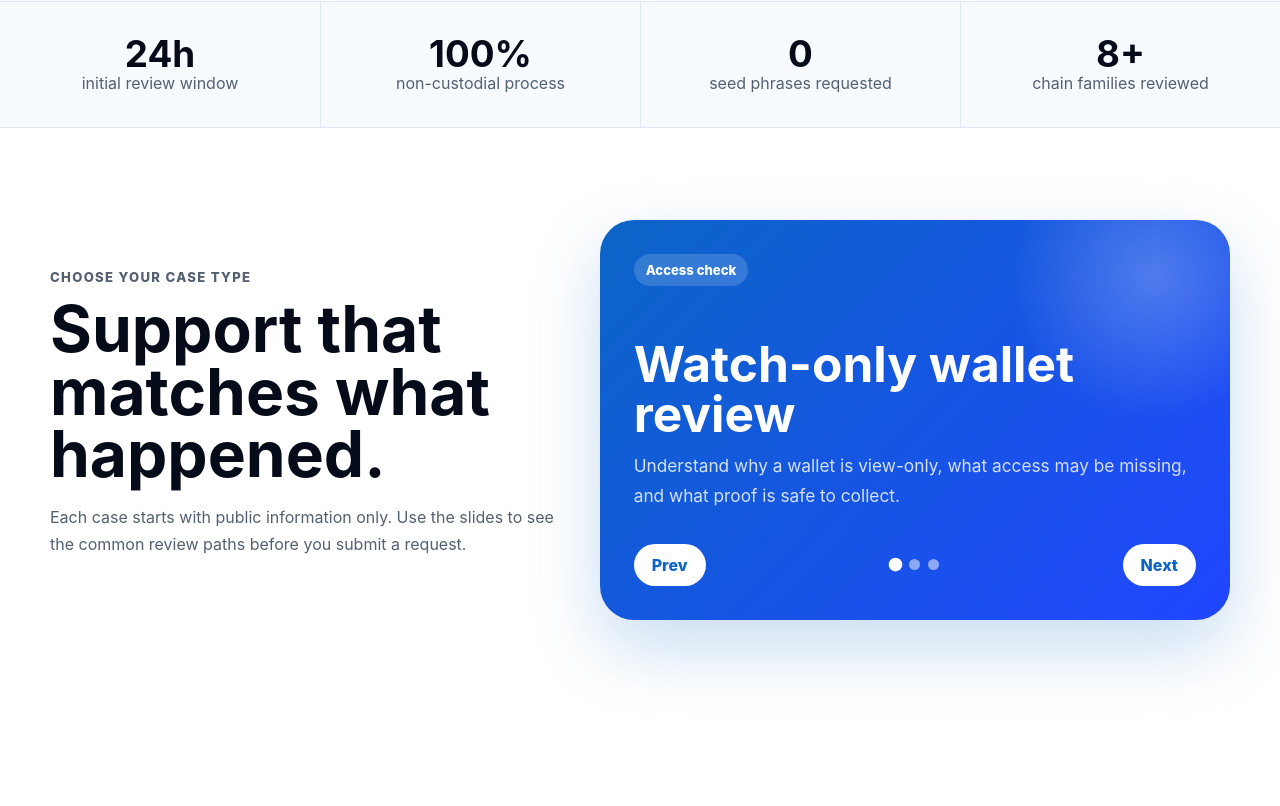
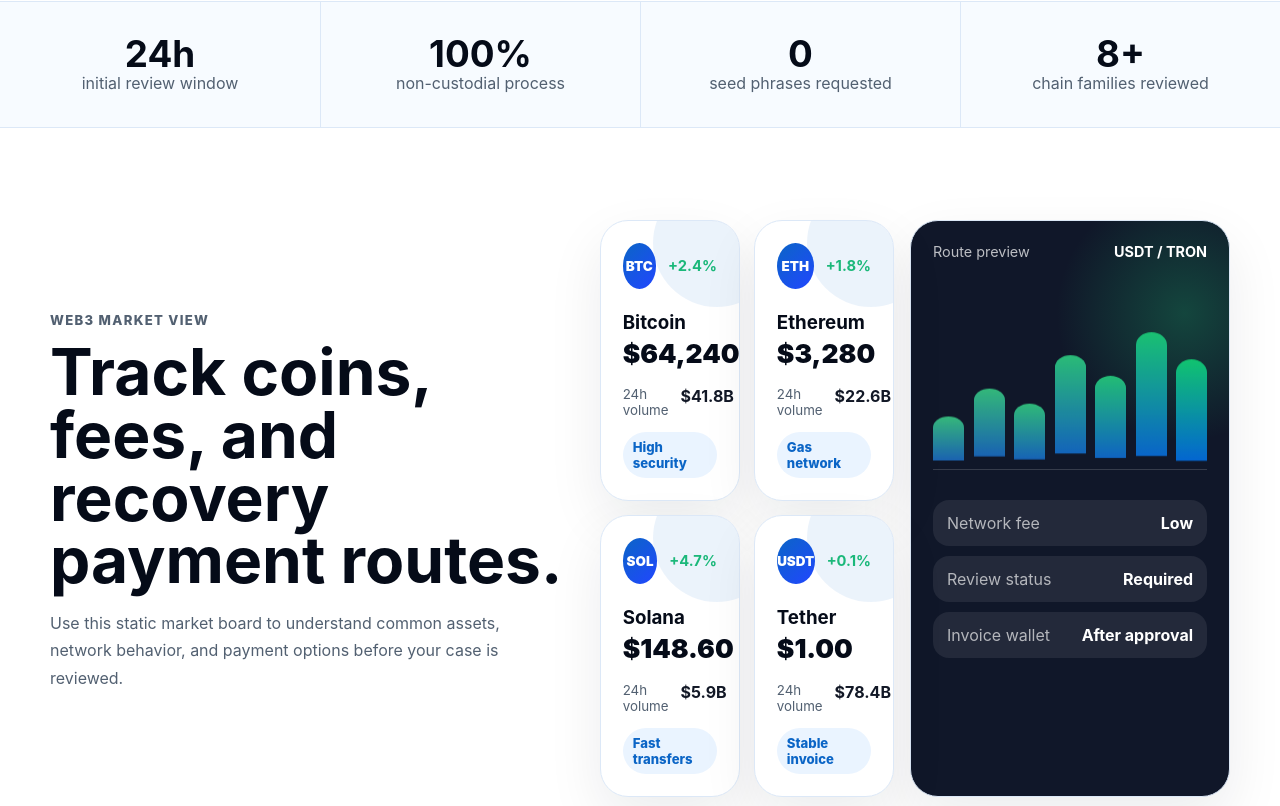
Before and after one commit to C0DE-8/wallet-unlock, a React (Vite) app in the folder frontend/: page / in a window 1280 px wide. Shown: the part 994-1800 px from the top of the page. Built offline with nearby package versions, Linux system fonts and the light colour scheme.

Commit message:
files update

```diff
--- a/frontend/src/pages/home/Home.jsx
+++ b/frontend/src/pages/home/Home.jsx
@@ -11,6 +11,41 @@ const stats = [
 ]
 
 const assets = ['BTC', 'ETH', 'BNB', 'SOL', 'TRX', 'USDT']
+
+const marketCoins = [
+  {
+    symbol: 'BTC',
+    name: 'Bitcoin',
+    price: '$64,240',
+    change: '+2.4%',
+    volume: '$41.8B',
+    fee: 'High security',
+  },
+  {
+    symbol: 'ETH',
+    name: 'Ethereum',
+    price: '$3,280',
+    change: '+1.8%',
+    volume: '$22.6B',
+    fee: 'Gas network',
+  },
+  {
+    symbol: 'SOL',
+    name: 'Solana',
+    price: '$148.60',
+    change: '+4.7%',
+    volume: '$5.9B',
+    fee: 'Fast transfers',
+  },
+  {
+    symbol: 'USDT',
+    name: 'Tether',
+    price: '$1.00',
+    change: '+0.1%',
+    volume: '$78.4B',
+    fee: 'Stable invoice',
+  },
+]
 
 const slides = [
   {
@@ -153,6 +188,71 @@ function Home() {
           ))}
         </section>
 
+        <section className={styles.marketSection} aria-label="Crypto market overview">
+          <div className={styles.marketIntro}>
+            <p className={styles.eyebrow}>Web3 market view</p>
+            <h2>Track coins, fees, and recovery payment routes.</h2>
+            <p>
+              Use this static market board to understand common assets, network
+              behavior, and payment options before your case is reviewed.
+            </p>
+          </div>
+
+          <div className={styles.tradeBoard}>
+            <div className={styles.coinGrid}>
+              {marketCoins.map((coin, index) => (
+                <article
+                  className={styles.coinCard}
+                  key={coin.symbol}
+                  style={{ '--delay': `${index * 110}ms` }}
+                >
+                  <div className={styles.coinHeader}>
+                    <span>{coin.symbol}</span>
+                    <strong>{coin.change}</strong>
+                  </div>
+                  <h3>{coin.name}</h3>
+                  <p>{coin.price}</p>
+                  <div>
+                    <small>24h volume</small>
+                    <b>{coin.volume}</b>
+                  </div>
+                  <em>{coin.fee}</em>
+                </article>
+              ))}
+            </div>
+
+            <aside className={styles.tradePanel} aria-label="Trade route preview">
+              <div className={styles.panelTop}>
+                <span>Route preview</span>
+                <strong>USDT / TRON</strong>
+              </div>
+              <div className={styles.chart}>
+                <span></span>
+                <span></span>
+                <span></span>
+                <span></span>
+                <span></span>
+                <span></span>
+                <span></span>
+              </div>
+              <div className={styles.tradeRows}>
+                <div>
+                  <span>Network fee</span>
+                  <strong>Low</strong>
+                </div>
+                <div>
+                  <span>Review status</span>
+                  <strong>Required</strong>
+                </div>
+                <div>
+                  <span>Invoice wallet</span>
+                  <strong>After approval</strong>
+                </div>
+              </div>
+            </aside>
+          </div>
+        </section>
+
         <section className={styles.sliderSection} aria-label="Recovery service slides">
           <div className={styles.sliderCopy}>
             <p className={styles.eyebrow}>Choose your case type</p>
--- a/frontend/src/pages/home/Home.module.css
+++ b/frontend/src/pages/home/Home.module.css
@@ -11,6 +11,7 @@
 
 .heroCopy {
   max-width: 760px;
+  animation: riseIn 780ms ease both;
 }
 
 .eyebrow {
@@ -28,6 +29,7 @@
   font-size: clamp(3.6rem, 8.4vw, 7.3rem);
   line-height: 0.92;
   letter-spacing: -0.06em;
+  animation: textGlow 5s ease-in-out infinite;
 }
 
 .lede {
@@ -77,6 +79,7 @@
   background:
     radial-gradient(circle at 50% 24%, rgba(46, 137, 255, 0.28), transparent 14rem),
     linear-gradient(180deg, #eaf4ff 0%, #f8fbff 100%);
+  animation: floatCard 7s ease-in-out infinite;
 }
 
 .orbitOne,
@@ -90,6 +93,7 @@
 .orbitOne {
   width: 440px;
   height: 150px;
+  animation: orbitPulse 6s ease-in-out infinite;
 }
 
 .orbitTwo {
@@ -97,6 +101,7 @@
   height: 210px;
   border-color: rgba(29, 191, 115, 0.22);
   transform: rotate(26deg);
+  animation: orbitPulse 7s ease-in-out 600ms infinite;
 }
 
 .phone {
@@ -214,6 +219,7 @@
   color: #050b18;
   font-size: 2.3rem;
   line-height: 1;
+  animation: numberPop 1200ms ease both;
 }
 
 .stats span {
@@ -222,6 +228,7 @@
 
 .sliderSection,
 .featureSection,
+.marketSection,
 .supportSection,
 .faqSection {
   width: min(1180px, calc(100% - 32px));
@@ -230,6 +237,7 @@
 }
 
 .sliderSection,
+.marketSection,
 .supportSection {
   display: grid;
   grid-template-columns: 0.9fr 1.1fr;
@@ -237,6 +245,7 @@
   align-items: center;
 }
 
+.marketIntro h2,
 .sliderCopy h2,
 .featureSection h2,
 .supportSection h2,
@@ -249,9 +258,216 @@
 }
 
 .sliderCopy p,
+.marketIntro p,
 .supportSection p,
 .faqGrid p {
   color: #526071;
+}
+
+.tradeBoard {
+  display: grid;
+  grid-template-columns: 1fr 320px;
+  gap: 16px;
+}
+
+.coinGrid {
+  display: grid;
+  grid-template-columns: repeat(2, 1fr);
+  gap: 14px;
+}
+
+.coinCard,
+.tradePanel {
+  border: 1px solid #dce8f7;
+  border-radius: 28px;
+  background: #ffffff;
+  box-shadow: 0 22px 55px rgba(18, 24, 38, 0.08);
+}
+
+.coinCard {
+  position: relative;
+  overflow: hidden;
+  padding: 22px;
+  animation: riseIn 700ms ease both;
+  animation-delay: var(--delay);
+  transition:
+    transform 220ms ease,
+    box-shadow 220ms ease,
+    border-color 220ms ease;
+}
+
+.coinCard::after {
+  content: '';
+  position: absolute;
+  right: -42px;
+  top: -42px;
+  width: 128px;
+  height: 128px;
+  border-radius: 50%;
+  background: rgba(11, 101, 198, 0.08);
+}
+
+.coinCard:hover {
+  border-color: rgba(11, 101, 198, 0.35);
+  transform: translateY(-8px);
+  box-shadow: 0 34px 70px rgba(18, 24, 38, 0.12);
+}
+
+.coinHeader {
+  display: flex;
+  align-items: center;
+  justify-content: space-between;
+  gap: 12px;
+}
+
+.coinHeader span {
+  width: 46px;
+  height: 46px;
+  border-radius: 50%;
+  display: grid;
+  place-items: center;
+  color: #ffffff;
+  background: linear-gradient(135deg, #0b65c6, #2146ff);
+  font-size: 0.84rem;
+  font-weight: 900;
+}
+
+.coinHeader strong {
+  color: #1dbf73;
+  font-size: 0.92rem;
+}
+
+.coinCard h3 {
+  margin: 22px 0 6px;
+  color: #050b18;
+}
+
+.coinCard p {
+  margin: 0;
+  color: #050b18;
+  font-size: 1.65rem;
+  font-weight: 900;
+  line-height: 1;
+}
+
+.coinCard div:last-of-type {
+  margin-top: 20px;
+  display: flex;
+  justify-content: space-between;
+  gap: 12px;
+}
+
+.coinCard small {
+  color: #526071;
+}
+
+.coinCard b {
+  color: #121826;
+}
+
+.coinCard em {
+  display: inline-flex;
+  margin-top: 14px;
+  border-radius: 999px;
+  padding: 7px 10px;
+  color: #0b65c6;
+  background: #eaf4ff;
+  font-size: 0.82rem;
+  font-style: normal;
+  font-weight: 850;
+}
+
+.tradePanel {
+  padding: 22px;
+  color: #ffffff;
+  background:
+    radial-gradient(circle at 86% 16%, rgba(29, 191, 115, 0.28), transparent 8rem),
+    #101729;
+}
+
+.panelTop {
+  display: flex;
+  justify-content: space-between;
+  gap: 12px;
+  color: rgba(255, 255, 255, 0.72);
+  font-size: 0.9rem;
+}
+
+.panelTop strong {
+  color: #ffffff;
+}
+
+.chart {
+  height: 180px;
+  margin: 30px 0;
+  border-bottom: 1px solid rgba(255, 255, 255, 0.16);
+  display: flex;
+  align-items: end;
+  gap: 10px;
+}
+
+.chart span {
+  flex: 1;
+  min-width: 18px;
+  border-radius: 999px 999px 0 0;
+  background: linear-gradient(180deg, #1dbf73, #0b65c6);
+  animation: barGrow 1600ms ease-in-out infinite alternate;
+}
+
+.chart span:nth-child(1) {
+  height: 34%;
+}
+
+.chart span:nth-child(2) {
+  height: 52%;
+  animation-delay: 120ms;
+}
+
+.chart span:nth-child(3) {
+  height: 42%;
+  animation-delay: 240ms;
+}
+
+.chart span:nth-child(4) {
+  height: 72%;
+  animation-delay: 360ms;
+}
+
+.chart span:nth-child(5) {
+  height: 58%;
+  animation-delay: 480ms;
+}
+
+.chart span:nth-child(6) {
+  height: 84%;
+  animation-delay: 600ms;
+}
+
+.chart span:nth-child(7) {
+  height: 66%;
+  animation-delay: 720ms;
+}
+
+.tradeRows {
+  display: grid;
+  gap: 10px;
+}
+
+.tradeRows div {
+  padding: 13px 14px;
+  border-radius: 16px;
+  display: flex;
+  justify-content: space-between;
+  gap: 12px;
+  background: rgba(255, 255, 255, 0.08);
+}
+
+.tradeRows span {
+  color: rgba(255, 255, 255, 0.66);
+}
+
+.tradeRows strong {
+  color: #ffffff;
 }
 
 .slideCard {
@@ -263,6 +479,7 @@
     radial-gradient(circle at 88% 14%, rgba(255, 255, 255, 0.24), transparent 9rem),
     linear-gradient(135deg, #0b65c6 0%, #2146ff 100%);
   box-shadow: 0 28px 70px rgba(11, 101, 198, 0.22);
+  animation: floatCard 8s ease-in-out infinite;
 }
 
 .slideCard > span {
@@ -339,6 +556,14 @@
   border-radius: 30px;
   background: #ffffff;
   box-shadow: 0 20px 40px rgba(18, 24, 38, 0.06);
+  transition:
+    transform 220ms ease,
+    box-shadow 220ms ease;
+}
+
+.featureGrid article:hover {
+  transform: translateY(-6px);
+  box-shadow: 0 28px 60px rgba(18, 24, 38, 0.1);
 }
 
 .featureGrid span {
@@ -422,6 +647,7 @@
 
 @media (max-width: 900px) {
   .hero,
+  .marketSection,
   .sliderSection,
   .supportSection {
     grid-template-columns: 1fr;
@@ -446,10 +672,15 @@
   }
 
   .stats,
+  .tradeBoard,
   .featureGrid,
   .supportSection ul,
   .faqGrid {
     grid-template-columns: 1fr;
+  }
+
+  .coinGrid {
+    grid-template-columns: repeat(2, 1fr);
   }
 
   .stats div + div {
@@ -482,6 +713,10 @@
     border-radius: 28px;
   }
 
+  .coinGrid {
+    grid-template-columns: 1fr;
+  }
+
   .slideControls {
     align-items: stretch;
     flex-direction: column;
@@ -492,3 +727,97 @@
     order: -1;
   }
 }
+
+@keyframes riseIn {
+  from {
+    opacity: 0;
+    transform: translateY(24px);
+  }
+
+  to {
+    opacity: 1;
+    transform: translateY(0);
+  }
+}
+
+@keyframes textGlow {
+  0%,
+  100% {
+    text-shadow: 0 0 0 rgba(11, 101, 198, 0);
+  }
+
+  50% {
+    text-shadow: 0 18px 50px rgba(11, 101, 198, 0.16);
+  }
+}
+
+@keyframes floatCard {
+  0%,
+  100% {
+    transform: translateY(0);
+  }
+
+  50% {
+    transform: translateY(-10px);
+  }
+}
+
+@keyframes orbitPulse {
+  0%,
+  100% {
+    opacity: 0.7;
+    scale: 1;
+  }
+
+  50% {
+    opacity: 1;
+    scale: 1.04;
+  }
+}
+
+@keyframes numberPop {
+  0% {
+    opacity: 0;
+    transform: translateY(16px) scale(0.92);
+  }
+
+  70% {
+    transform: translateY(0) scale(1.04);
+  }
+
+  100% {
+    opacity: 1;
+    transform: translateY(0) scale(1);
+  }
+}
+
+@keyframes barGrow {
+  from {
+    transform: scaleY(0.72);
+    filter: saturate(0.8);
+  }
+
+  to {
+    transform: scaleY(1);
+    filter: saturate(1.4);
+  }
+}
+
+@media (prefers-reduced-motion: reduce) {
+  .heroCopy,
+  .hero h1,
+  .phoneStage,
+  .orbitOne,
+  .orbitTwo,
+  .stats strong,
+  .coinCard,
+  .slideCard,
+  .chart span {
+    animation: none;
+  }
+
+  .coinCard,
+  .featureGrid article {
+    transition: none;
+  }
+}
```
